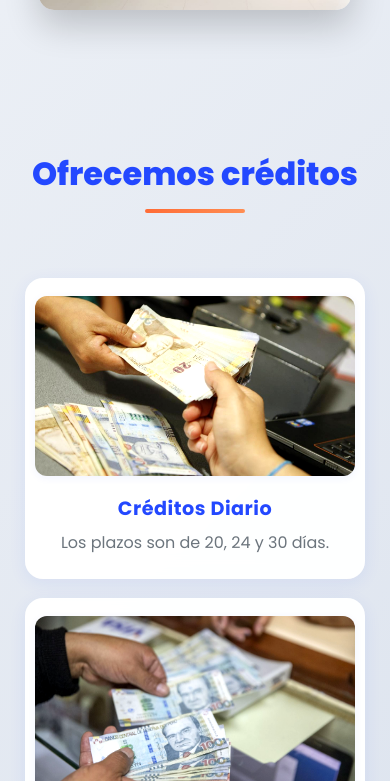
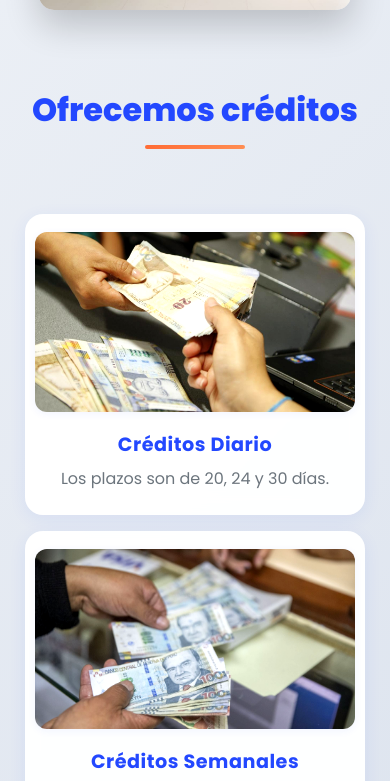
Before and after one commit to frannx/bmnuestraconfianzavs15, a plain HTML site: page archivos/index.html in a window 390 px wide. Shown: the part 948-1729 px from the top of the page. Drawn offline with Linux system fonts and the light colour scheme.

Commit message:
Update estilo_principal.css

```diff
--- a/archivos/estilo_principal.css
+++ b/archivos/estilo_principal.css
@@ -2700,13 +2700,13 @@
 
     .ache_ofrecemoscreditos {
         font-size: 2rem;
-        margin-top:4rem;
+        margin-top:0rem;
     }
 
     .creditos_container {
         display: flex !important;
         flex-direction: column !important;
-        gap: 1.2rem;
+        gap: 1rem;
         width: 100%;
         align-items: center;
         justify-content: center;
```
